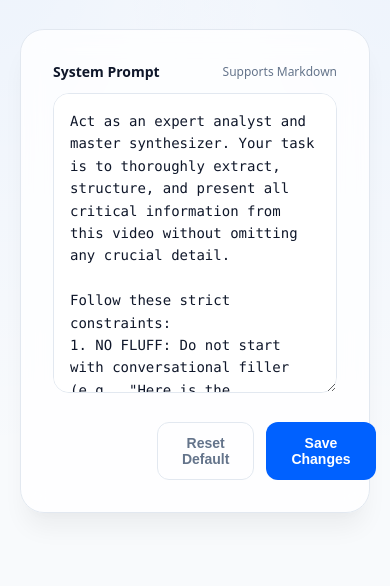
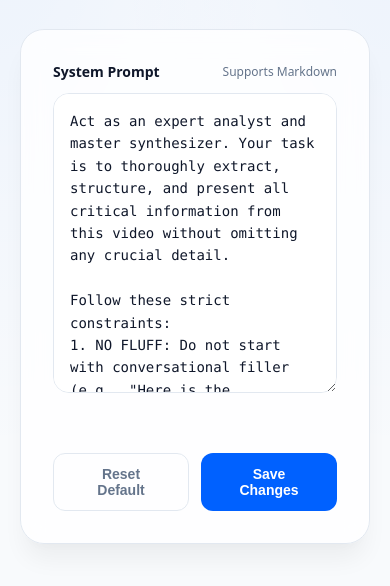
Before and after one commit to LabinatorSolutions/quick-youtube-summary-with-gemini, a browser extension: page options.html in a window 390 px wide. Shown: the part 138-724 px from the top of the page. Drawn offline with Linux system fonts and the light colour scheme.

Commit message:
Fix various issues related to Android.

```diff
--- a/options.html
+++ b/options.html
@@ -133,11 +133,23 @@
       display: flex;
       justify-content: space-between;
       align-items: center;
+      flex-wrap: wrap;
+      gap: 12px;
     }
 
     .button-group {
       display: flex;
       gap: 12px;
+      flex-wrap: wrap;
+    }
+
+    @media (max-width: 400px) {
+      .button-group {
+        width: 100%;
+      }
+      button {
+        flex: 1;
+      }
     }
 
     button {
```
Also changed, not shown: background.js (+14 -5 lines), icon.svg (added), icons/icon128.png (deleted), icons/icon16.png (deleted), icons/icon32.png (deleted), icons/icon48.png (deleted), manifest.json, 1 other file.
